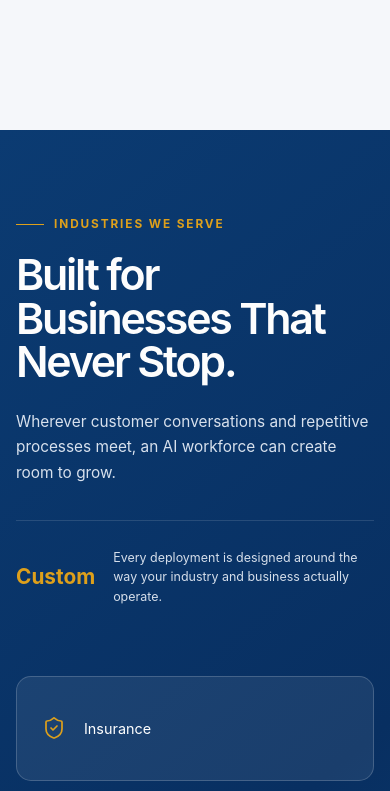
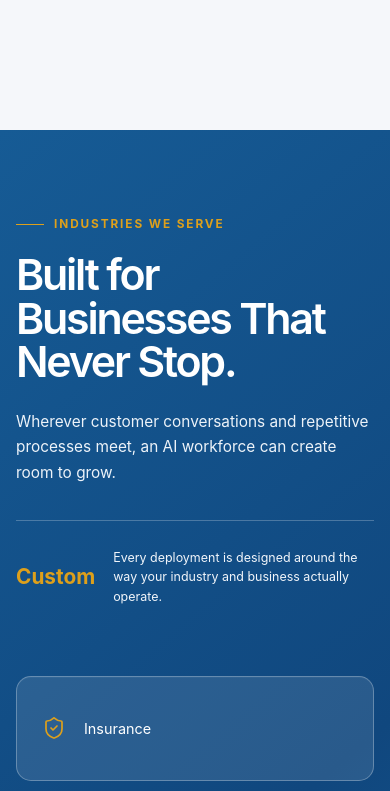
Before and after one commit to abdullah-masud/AI-Banana-Website, a React (Vite) app: page / in a window 390 px wide. Shown: the part 9580-10371 px from the top of the page. Built offline with nearby package versions, Linux system fonts and the light colour scheme.

Commit message:
Refine hero task sequence and lighten industries

```diff
--- a/src/styles/global.css
+++ b/src/styles/global.css
@@ -127,7 +127,10 @@ p { text-wrap: pretty; }
 .hero__status-card strong { color: var(--navy); margin-top: 2px; font-size: .78rem; }
 .status-pulse { width: 10px; height: 10px; border-radius: 50%; background: #43b37a; box-shadow: 0 0 0 6px rgba(67,179,122,.12); margin-inline: 6px; }
 .hero__task-sequence { position: absolute; z-index: 4; top: 218px; right: 18px; width: 168px; display: grid; gap: 7px; }
-.hero__task-sequence > span { display: flex; align-items: center; gap: 8px; min-height: 31px; padding: 6px 10px; opacity: 0; transform: translateX(13px); border: 1px solid rgba(255,255,255,.76); border-radius: 9px; background: rgba(253,253,253,.79); backdrop-filter: blur(12px); color: #34445f; box-shadow: 0 8px 20px rgba(3,29,77,.08); font-size: .61rem; font-weight: 600; animation: taskReveal .55s var(--ease-premium) forwards; }
+.hero__task-sequence::before { content: ''; position: absolute; z-index: -1; top: 15px; bottom: 15px; left: -14px; width: 1px; background: linear-gradient(180deg,rgba(79,147,197,.08),rgba(79,147,197,.5),rgba(79,147,197,.08)); }
+.hero__task-sequence > span { position: relative; display: flex; align-items: center; gap: 8px; min-height: 31px; padding: 6px 10px; opacity: 0; transform: translateX(13px); border: 1px solid rgba(255,255,255,.76); border-radius: 9px; background: rgba(253,253,253,.82); backdrop-filter: blur(12px); color: #34445f; box-shadow: 0 8px 20px rgba(3,29,77,.08); font-size: .61rem; font-weight: 600; animation: taskReveal .55s var(--ease-premium) forwards; }
+.hero__task-sequence > span::before { content: ''; position: absolute; right: 100%; width: 14px; height: 1px; opacity: 0; background: linear-gradient(90deg,#6aa8d3,rgba(106,168,211,.35)); animation: taskLink .45s var(--ease-premium) forwards; animation-delay: inherit; }
+.hero__task-sequence > span::after { content: ''; position: absolute; right: calc(100% + 12px); width: 5px; height: 5px; opacity: 0; border: 1px solid rgba(255,255,255,.85); border-radius: 50%; background: #62a8d7; box-shadow: 0 0 0 3px rgba(98,168,215,.1); animation: taskNode .45s var(--ease-premium) forwards; animation-delay: inherit; }
 .hero__task-sequence i { width: 17px; height: 17px; flex: 0 0 auto; display: grid; place-items: center; border-radius: 50%; color: #fff; background: #4f93c5; }
 .hero__task-sequence svg { width: 11px; }
 .hero__task-sequence > span:nth-child(1) { animation-delay: 1.1s; }
@@ -144,6 +147,8 @@ p { text-wrap: pretty; }
 @keyframes heroEnter { from { opacity: 0; transform: translateY(24px) scale(.98); } to { opacity: 1; transform: none; } }
 @keyframes statusEnter { from { opacity: 0; transform: translateY(12px) scale(.97); } to { opacity: 1; transform: none; } }
 @keyframes taskReveal { to { opacity: 1; transform: translateX(0); } }
+@keyframes taskLink { to { opacity: .9; } }
+@keyframes taskNode { to { opacity: 1; } }
 
 /* Problem */
 .problem-section { background: var(--white); }
@@ -231,16 +236,18 @@ p { text-wrap: pretty; }
 .process-step__arrow--mobile { display: none; }
 
 /* Industries */
-.industries-section { overflow: hidden; background: linear-gradient(140deg,#0b3b72 0%,#082f61 52%,#0d467d 100%); }
+.industries-section { overflow: hidden; background: linear-gradient(140deg,#165b95 0%,#10477e 52%,#17639e 100%); }
 .industries-section::after { content: ''; position: absolute; width: 500px; height: 500px; bottom: -270px; left: -180px; border-radius: 50%; background: radial-gradient(circle,rgba(222,160,27,.1),transparent 65%); }
 .industries-layout { display: grid; grid-template-columns: .82fr 1.18fr; align-items: center; gap: 90px; position: relative; z-index: 2; }
 .industries-copy .section-heading { margin-bottom: 35px; }
-.industries-stat { max-width: 470px; display: grid; grid-template-columns: auto 1fr; align-items: center; gap: 18px; padding-top: 27px; border-top: 1px solid rgba(255,255,255,.12); }
+.industries-copy .section-heading--dark h2 { color: #fff; }
+.industries-copy .section-heading--dark .section-heading__body { color: #edf3f9; }
+.industries-stat { max-width: 470px; display: grid; grid-template-columns: auto 1fr; align-items: center; gap: 18px; padding-top: 27px; border-top: 1px solid rgba(255,255,255,.24); }
 .industries-stat strong { color: var(--gold); font-size: 1.3rem; }
-.industries-stat span { color: #d5deea; font-size: .78rem; line-height: 1.55; }
+.industries-stat span { color: #f1f5fa; font-size: .78rem; line-height: 1.55; }
 .industries-grid { display: grid; grid-template-columns: 1fr 1fr; gap: 12px; }
-.industry-card { min-height: 128px; padding: 25px; display: grid; grid-template-columns: auto 1fr; align-items: center; gap: 18px; border: 1px solid rgba(255,255,255,.18); border-radius: 15px; color: #fff; background: rgba(255,255,255,.075); transition: border-color .3s ease, background .3s ease, transform .35s var(--ease-premium), box-shadow .35s var(--ease-premium); }
-.industry-card:hover { transform: translateY(-5px); border-color: rgba(222,160,27,.38); background: rgba(255,255,255,.075); box-shadow: 0 18px 36px rgba(0,0,0,.16); }
+.industry-card { min-height: 128px; padding: 25px; display: grid; grid-template-columns: auto 1fr; align-items: center; gap: 18px; border: 1px solid rgba(255,255,255,.28); border-radius: 15px; color: #fff; background: rgba(255,255,255,.105); box-shadow: inset 0 1px 0 rgba(255,255,255,.04); transition: border-color .3s ease, background .3s ease, transform .35s var(--ease-premium), box-shadow .35s var(--ease-premium); }
+.industry-card:hover { transform: translateY(-5px); border-color: rgba(237,215,164,.68); background: rgba(255,255,255,.15); box-shadow: 0 18px 36px rgba(3,29,77,.18); }
 .industry-card > svg:first-child { transition: transform .35s var(--ease-premium); }
 .industry-card:hover > svg:first-child { transform: scale(1.08); }
 .industry-card > svg:first-child { width: 24px; color: var(--gold); }
@@ -389,7 +396,6 @@ p { text-wrap: pretty; }
   .hero__visual { margin-top: 38px; height: 650px; }
   .hero__image-shell { width: min(100%,500px); height: 620px; }
   .hero__task-sequence { top: 210px; right: 22px; }
-  .hero__task-sequence > span:nth-child(n+4) { display: none; }
   .problem-grid { grid-template-columns: 1fr 1fr; }
   .problem-item--wide { grid-column: span 2; }
   .employee-grid { grid-template-columns: 1fr 1fr; }
@@ -444,6 +450,7 @@ p { text-wrap: pretty; }
   .hero__signature { right: 8px; bottom: 0; }
   .hero__task-sequence { top: 165px; right: 4px; width: 138px; gap: 7px; }
   .hero__task-sequence > span { padding: 8px 9px; font-size: .62rem; }
+  .hero__task-sequence > span:nth-child(n+4) { display: none; }
   .problem-grid { grid-template-columns: 1fr; }
   .problem-item,.problem-item--wide { grid-column: auto; min-height: auto; padding: 25px 21px; }
   .employee-grid { grid-template-columns: 1fr; }
@@ -504,5 +511,5 @@ p { text-wrap: pretty; }
   html { scroll-behavior: auto; }
   *,*::before,*::after { animation-duration: .01ms !important; animation-iteration-count: 1 !important; transition-duration: .01ms !important; }
   .reveal { opacity: 1; transform: none; }
-  .hero__task-sequence > span { opacity: 1; transform: none; animation: none !important; }
+  .hero__task-sequence > span,.hero__task-sequence > span::before,.hero__task-sequence > span::after { opacity: 1; transform: none; animation: none !important; }
 }
```
Also changed, not shown: 1 other file (tests, documents, lock files or other folders).
